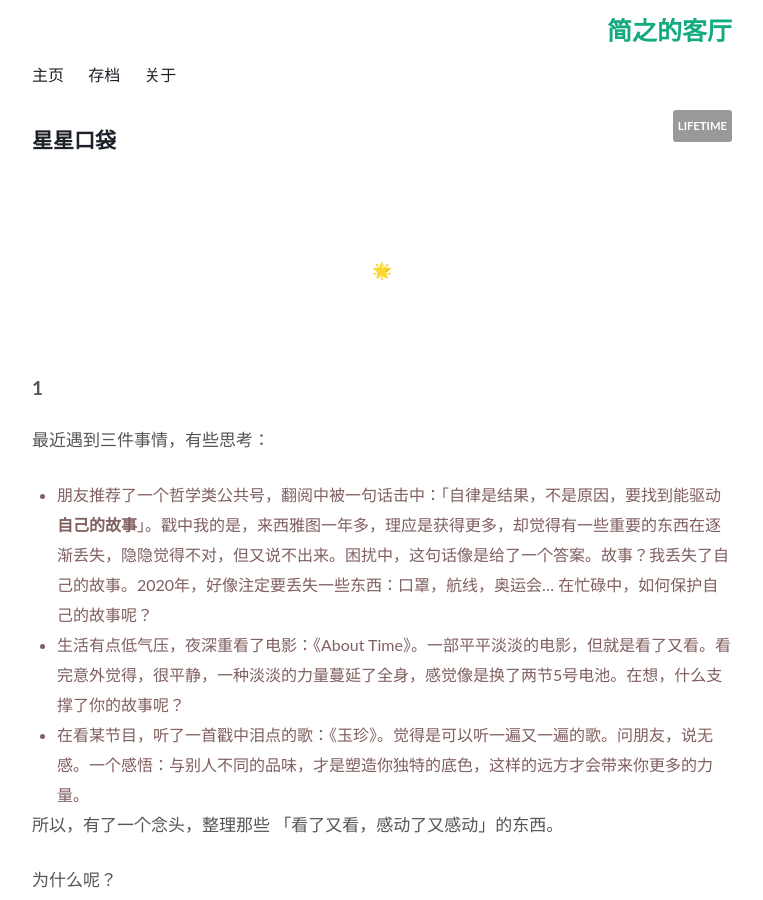
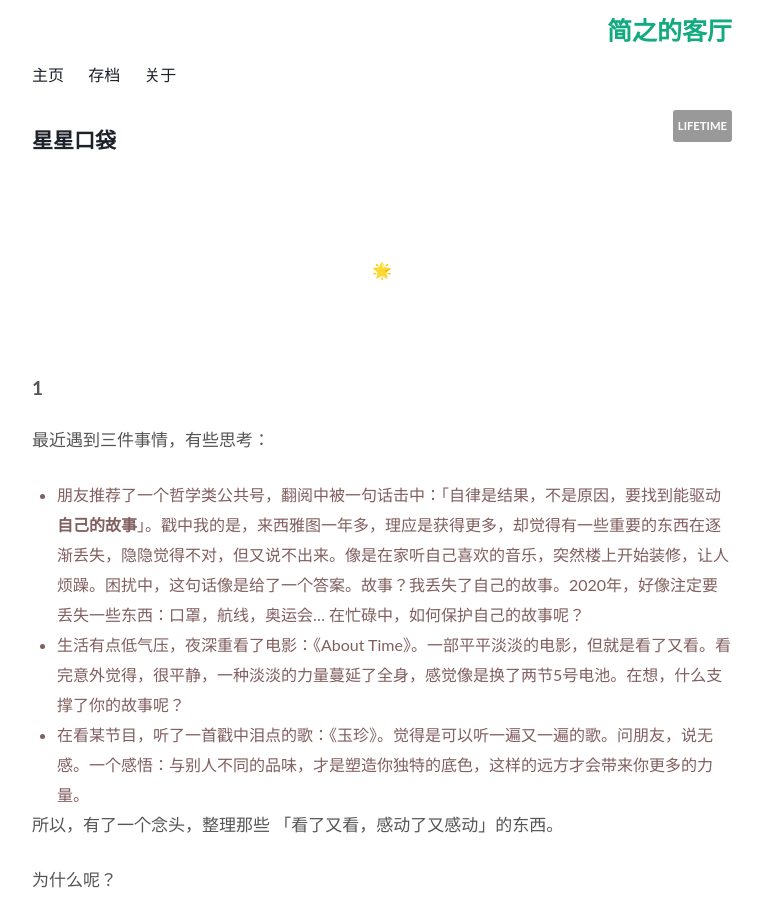
Before and after one commit to WillWang-X/willwang-x.github.io, a Jekyll site: the page built from _posts/blogs/2020-08-03-star-pocket.md, in a window 1280 px wide and 900 px high. Shown: the whole window, without its empty margins (258-1021 px from the left). Built offline with Jekyll 4.4.1, drawn with Linux system fonts in a browser that asks for light colours.

Commit message:
update star-pocket

```diff
--- a/_posts/blogs/2020-08-03-star-pocket.md
+++ b/_posts/blogs/2020-08-03-star-pocket.md
@@ -22,7 +22,7 @@ published: true
 
 最近遇到三件事情，有些思考：
 
-* 朋友推荐了一个哲学类公共号，翻阅中被一句话击中：「自律是结果，不是原因，要找到能驱动**自己的故事**」。戳中我的是，来西雅图一年多，理应是获得更多，却觉得有一些重要的东西在逐渐丢失，隐隐觉得不对，但又说不出来。困扰中，这句话像是给了一个答案。故事？我丢失了自己的故事。2020年，好像注定要丢失一些东西：口罩，航线，奥运会... 在忙碌中，如何保护自己的故事呢？
+* 朋友推荐了一个哲学类公共号，翻阅中被一句话击中：「自律是结果，不是原因，要找到能驱动**自己的故事**」。戳中我的是，来西雅图一年多，理应是获得更多，却觉得有一些重要的东西在逐渐丢失，隐隐觉得不对，但又说不出来。像是在家听自己喜欢的音乐，突然楼上开始装修，让人烦躁。困扰中，这句话像是给了一个答案。故事？我丢失了自己的故事。2020年，好像注定要丢失一些东西：口罩，航线，奥运会... 在忙碌中，如何保护自己的故事呢？
 * 生活有点低气压，夜深重看了电影：《About Time》。一部平平淡淡的电影，但就是看了又看。看完意外觉得，很平静，一种淡淡的力量蔓延了全身，感觉像是换了两节5号电池。在想，什么支撑了你的故事呢？
 * 在看某节目，听了一首戳中泪点的歌：《玉珍》。觉得是可以听一遍又一遍的歌。问朋友，说无感。一个感悟：与别人不同的品味，才是塑造你独特的底色，这样的远方才会带来你更多的力量。
 
@@ -89,3 +89,4 @@ published: true
 	- 分享自己的品味，就像在黑暗的沙滩，点一把火，放一首歌，自有品味相同的人，寻着光，寻着歌，来到，把酒言欢，难得人生一场，纷纷扰扰，遇到知己，便是一场更大的温暖。
 	- 第一次把事情做好。 —— 《质量免费》
 	- 你要走多少路，才能成就你的了不起。 —— 《了不起的我》
+	- 持续性的方法是什么？
```
